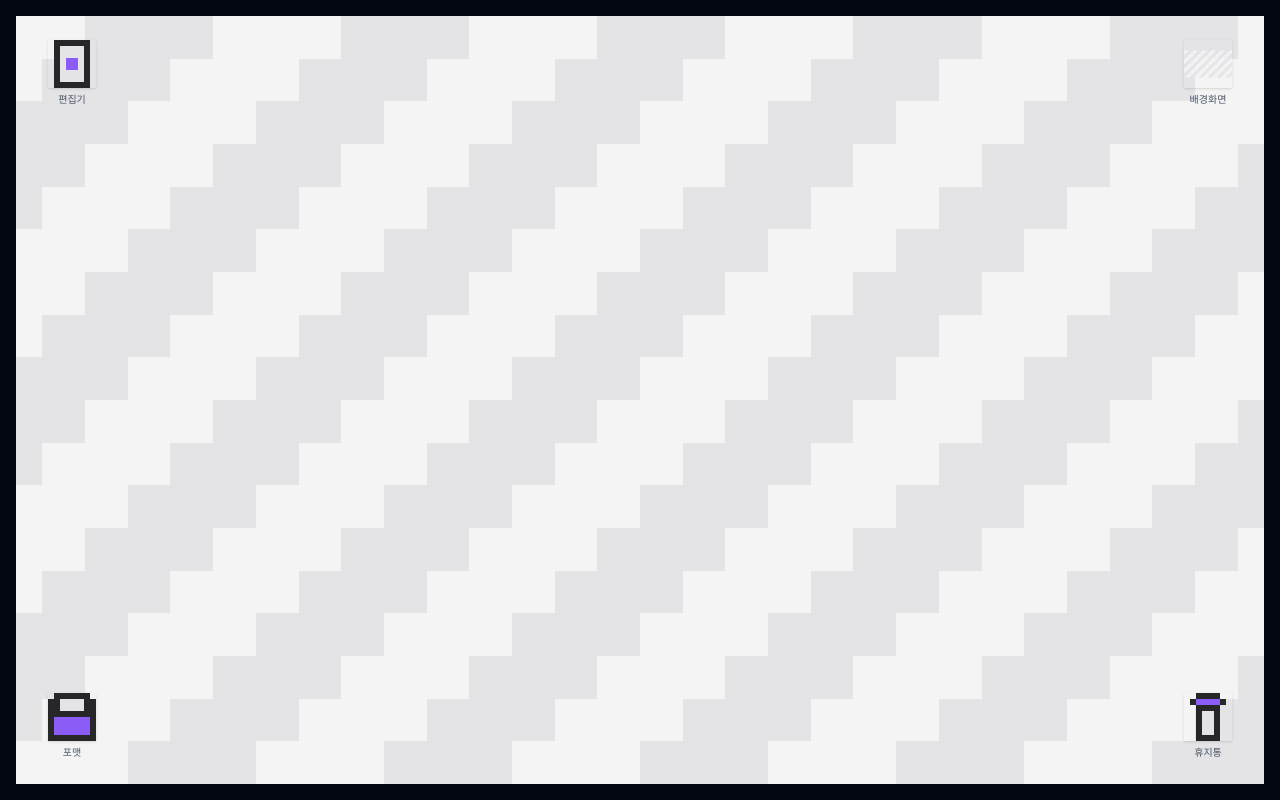
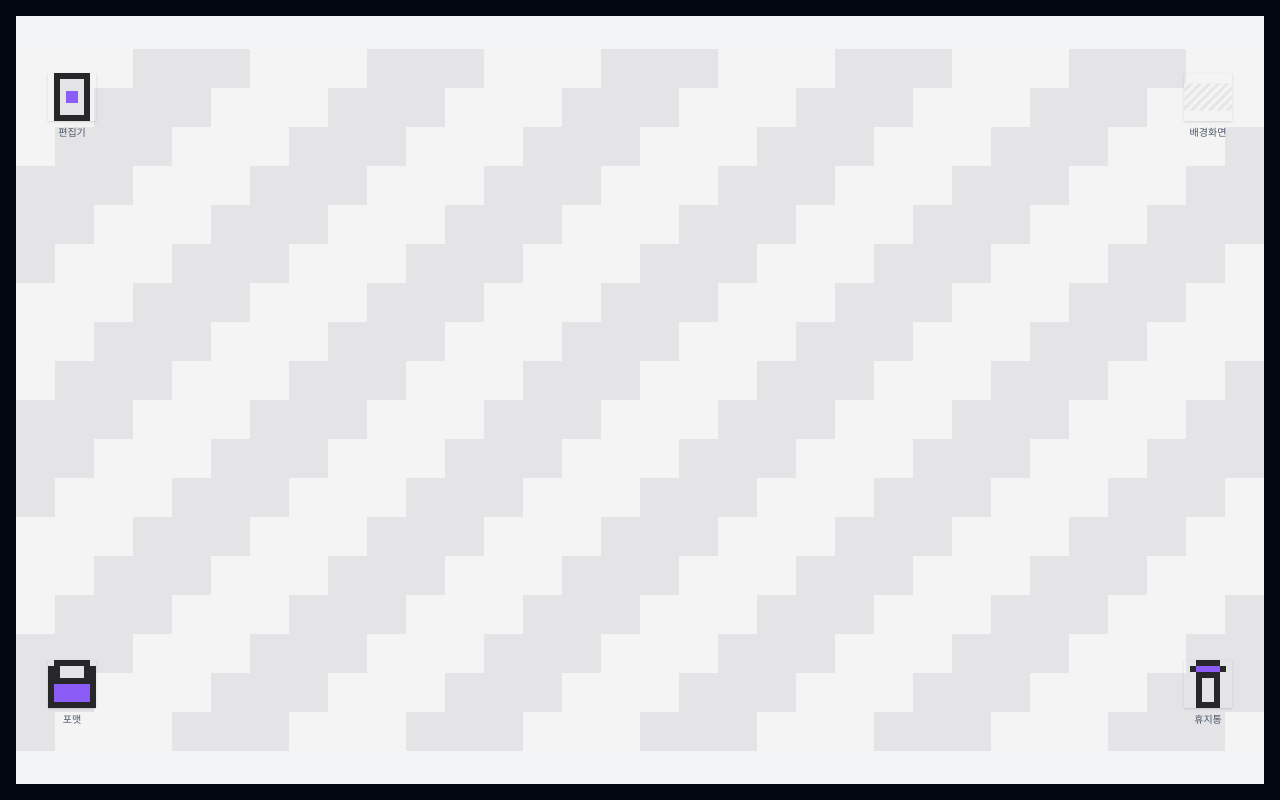
Before and after one commit to amaran-th/interactive-portfolio, a Next.js app: page /pixel-art-maker in a window 1280 px wide. Built offline with nearby package versions, Linux system fonts and the light colour scheme; a web font is replaced by a local one.

Commit message:
feat: 데스크탑을 배경화면 이미지의 가로세로 비율에 맞춰 레터박스 처리

```diff
--- a/app/(portfolio)/playground/_sections/Works/5_PixelArtMaker/Desktop.tsx
+++ b/app/(portfolio)/playground/_sections/Works/5_PixelArtMaker/Desktop.tsx
@@ -60,6 +60,8 @@ export default function Desktop({
   const [pendingFormat, setPendingFormat] = useState(false);
   const [box, setBox] = useState<{ x0: number; y0: number; x1: number; y1: number } | null>(null);
   const [trashHover, setTrashHover] = useState(false);
+  const [fittedSize, setFittedSize] = useState<{ width: number; height: number } | null>(null);
+  const wrapperRef = useRef<HTMLDivElement>(null);
   const containerRef = useRef<HTMLDivElement>(null);
   // 특수 아이콘(트래시/포맷) 자체를 드래그하는 동안에는 pointerup이 그 위에서
   // 발생해도(예: 휴지통 위로 아이콘을 놓는 삭제 동작) 위치 이동으로만 처리해야 한다.
@@ -76,6 +78,29 @@ export default function Desktop({
       y: Math.min(Math.max(pos.y, 0), maxY),
     };
   }, []);
+
+  // 데스크탑 자체의 가로세로 비율을 배경화면 이미지 비율에 맞춘다 — 뷰포트를
+  // 꽉 채우도록 배경화면을 늘리거나 자르는 대신, 데스크탑을 배경화면 비율의
+  // 상자로 만들어 가능한 공간 안에 최대한 크게(letterbox) 가운데 정렬한다.
+  useEffect(() => {
+    const wrapper = wrapperRef.current;
+    if (!wrapper) return;
+    const ratio = wallpaper.width / wallpaper.height;
+    const compute = () => {
+      const rect = wrapper.getBoundingClientRect();
+      let w = rect.width;
+      let h = w / ratio;
+      if (h > rect.height) {
+        h = rect.height;
+        w = h * ratio;
+      }
+      setFittedSize({ width: w, height: h });
+    };
+    compute();
+    const ro = new ResizeObserver(compute);
+    ro.observe(wrapper);
+    return () => ro.disconnect();
+  }, [wallpaper.width, wallpaper.height]);
 
   const refresh = useCallback(() => {
     const list = listPixelArt();
@@ -274,9 +299,11 @@ export default function Desktop({
   ];
 
   return (
+    <div ref={wrapperRef} className="flex h-full w-full items-center justify-center overflow-hidden bg-gray-100">
     <div
       ref={containerRef}
-      className="relative h-full w-full select-none overflow-hidden bg-white"
+      className="relative select-none overflow-hidden bg-white"
+      style={fittedSize ? { width: fittedSize.width, height: fittedSize.height } : { width: "100%", height: "100%" }}
       onPointerDown={startBoxSelect}
       onContextMenu={(e) => {
         e.preventDefault();
@@ -430,5 +457,6 @@ export default function Desktop({
         />
       )}
     </div>
+    </div>
   );
 }
```
